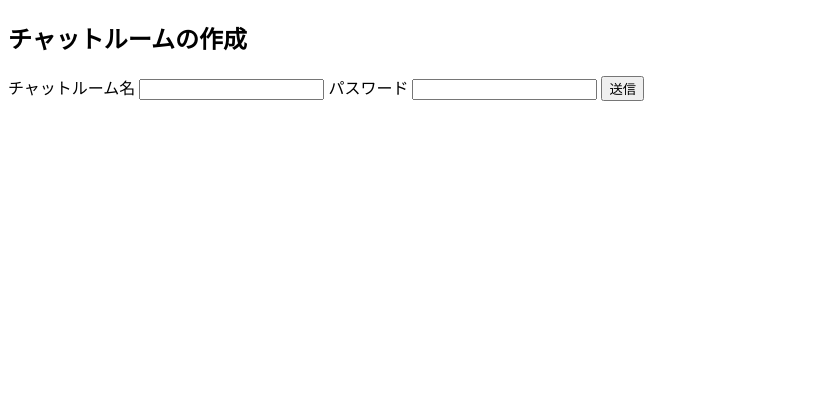
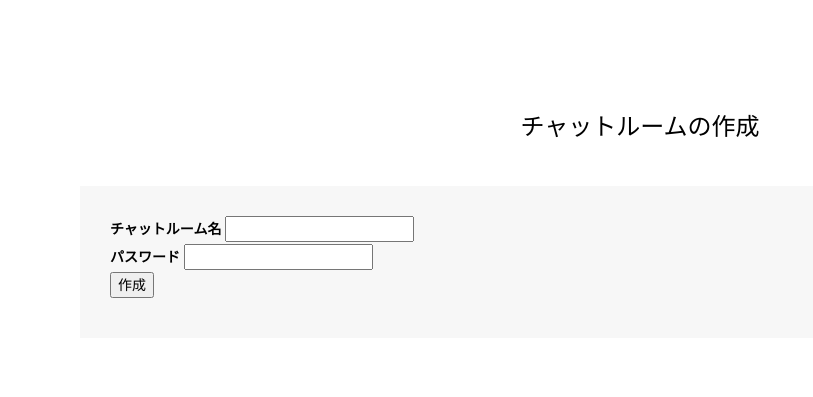
Before and after one commit to super-super-debug/my_f_app, a Flask app: page /create_chatroom in a window 1280 px wide. Shown: the top 397 px of the page, without its empty margins (0-813 px from the left). Run offline with Flask 3, Linux system fonts and the light colour scheme; some libraries are stand-ins or nearby versions.

Commit message:
createchatroom.html

```diff
--- a/flaskmyapp/templates/createchatroom.html
+++ b/flaskmyapp/templates/createchatroom.html
@@ -1,13 +1,126 @@
 <!DOCTYPE html>
 <html lang="ja">
         <head>
-		<meta charset="UTF-8">
+                <meta charset="UTF-8" />
+                <meta http-equiv="X-UA-Compatible" content="IE=edge">
+                <link rel="stylesheet" href="https://maxcdn.bootstrapcdn.com/bootstrap/3.3.6/css/bootstrap.min.css">
+                <script src="https://ajax.googleapis.com/ajax/libs/jquery/1.11.3/jquery.min.js"></script>
+                <!-- BootstrapのJS読み込み -->
+                <script src="js/bootstrap.min.js"></script>
                 <meta name="viewport" content="width=device-width, initial-scale=1">
-		<title>Easy Tunnel Chat!</title>
+                <title>Satori-Chat</title>
+                <style>
+                        body{
+                                font-family: sans-serif;
+                                color:black;
+                                margin: 20px;
+                                padding: 50px;
+                                background-color: white;
+                        }
+                        @media screen and (max-width: 768px) {
+                                font-family: sans-serif;
+                                color:black;
+                                margin: 10px;
+                                padding: 30px;
+                                background-color: white;
+                                }
+
+                        h1 {
+                        font-size: 24px;
+                                text-align: center;
+
+                        }
+                        h2 {
+                                font-size: 24px;
+                                text-align: center;
+                                padding-top: 24px;
+                                padding-bottom: 36px;
+                        }
+                        .info {
+                        list-style-type: none;
+                                text-align: center;
+                        }
+                        .title {
+                        text-align: center;
+                                padding: 50px 40px;
+                                margin: 30px 30px;
+
+                        }
+                        .loginform {
+                                margin: 0 4 0 4em;
+                                font-size: 0.75em;
+                                text-align: center;
+                                padding: 14px 14px 14px 14px;
+                        }
+                        .postform {
+                                margin: 0 4 0 4em;
+                                font-size: 0.75em;
+                                text-align: center;
+                                padding: 14px 14px 14px 14px;
+                        }
+                        .chat {
+                                min-width: 40em;
+                                height: 10.0em;
+                                word-wrap: break-word;
+                        }
+                        .chatroomname {
+                                min-width: 40em;
+                                height: 10.0em;
+                                word-wrap: break-word;
+
+                        }
+                        .password {
+                                min-width: 40em;
+                                height: 10.0em;
+                                word-wrap: break-word;
+                        }
+                        .email {
+                                min-width: 40em;
+                                height: 10.0em;
+                                word-wrap: break-word;
+                        }
+                        .username {
+                                min-width: 40em;
+                                height: 10.0em;
+                                word-wrap: break-word;
+                        }
+                        .chat_text {
+
+                        }
+                        .chat_space {
+
+                        }
+                        .chatform {
+                                padding: 3 0 0 0em;
+                        }
+                        .chatroom_link {
+                                border-top: 1px solid #ddddddd4;
+                                border-bottom: 1px solid #ddddddd4;
+                        }
+                        .links {
+							border-bottom: 1px solid #ddddddd4;
+                        }
+                        .link {
+                                padding: 12px 12px 12px 12px;
+                        }
+                        .container {
+                                padding: 18px 18px 18px 18px;
+                        }
+                        .menulink_btn {
+                                btn btn-info
+                                width: 200px;
+                        }
+                        .create_chatroom_form {
+                                padding: 30px;
+                                margin: 10px;
+                                background-color: #f7f7f7;
+
+                        }
+                </style>
         </head>
         <body>
-
                 <h2>チャットルームの作成</h2>
+                <div class="create_chatroom_form">
                         <form method="POST" novalidate="novalidate">
                                 {{ form.hidden_tag() }}
                                 {{ form.chatroomname.label }} {{ form.chatroomname(size=20) }}
@@ -18,6 +131,7 @@
                                         <span style="color: black;">{% endfor %}</span>
                                 </ul>
                                 {% endif %}
+                                <br>
                                 {{ form.password.label}} {{ form.password(size=20) }}
                                 {% if form.password.errors %}
                                 <ul class="errors">
@@ -26,7 +140,8 @@
                                         <span style="color: black;">{% endfor %}</span>
                                 </ul>
                                 {% endif %}
-                        <input type="submit" value="送信">
+                                <p>{{ form.submit() }}</p>
                         </form>
+                </div>
         </body>
 </html>
```
Lines whose indentation alone changed are shown as unchanged.
